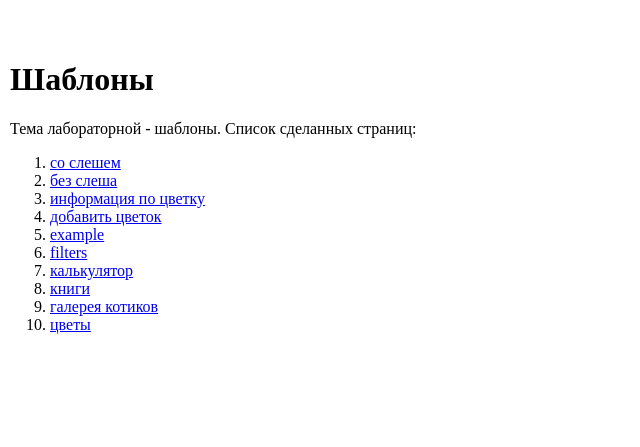
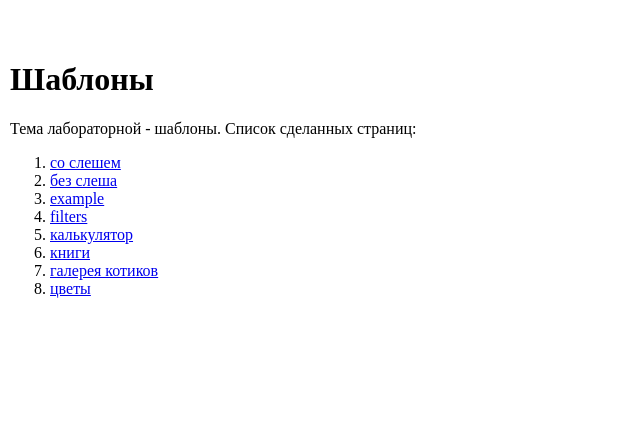
Before and after one commit to alexwisent/WEB--3.1, a Flask app: page /lab2/ in a window 1280 px wide. Shown: the part 76-523 px from the top of the page, without its empty margins (0-640 px from the left). Run offline with Flask 3, Linux system fonts and the light colour scheme.

Commit message:
фикс

```diff
--- a/templates/lab2.html
+++ b/templates/lab2.html
@@ -10,9 +10,9 @@
     <ol>
         <li><a href="/lab2/a/">со слешем</a></li>
         <li><a href="/lab2/a">без слеша</a></li>
-        <li><a href="/lab2/flowers/0">информация по цветку</a></li>
+        <!-- <li><a href="/lab2/flowers/0">информация по цветку</a></li>
         <li><a href="/lab2/add_flower/">добавить цветок</a></li>
-        <!-- <li><a href="/lab2/all_flowers">список цветов</a></li>
+        <li><a href="/lab2/all_flowers">список цветов</a></li>
         <li><a href="/lab2/clear_flowers">очищение списка цветов</a></li> -->
         <li><a href="/lab2/example">example</a></li>
         <li><a href="/lab2/filters">filters</a></li>
```
